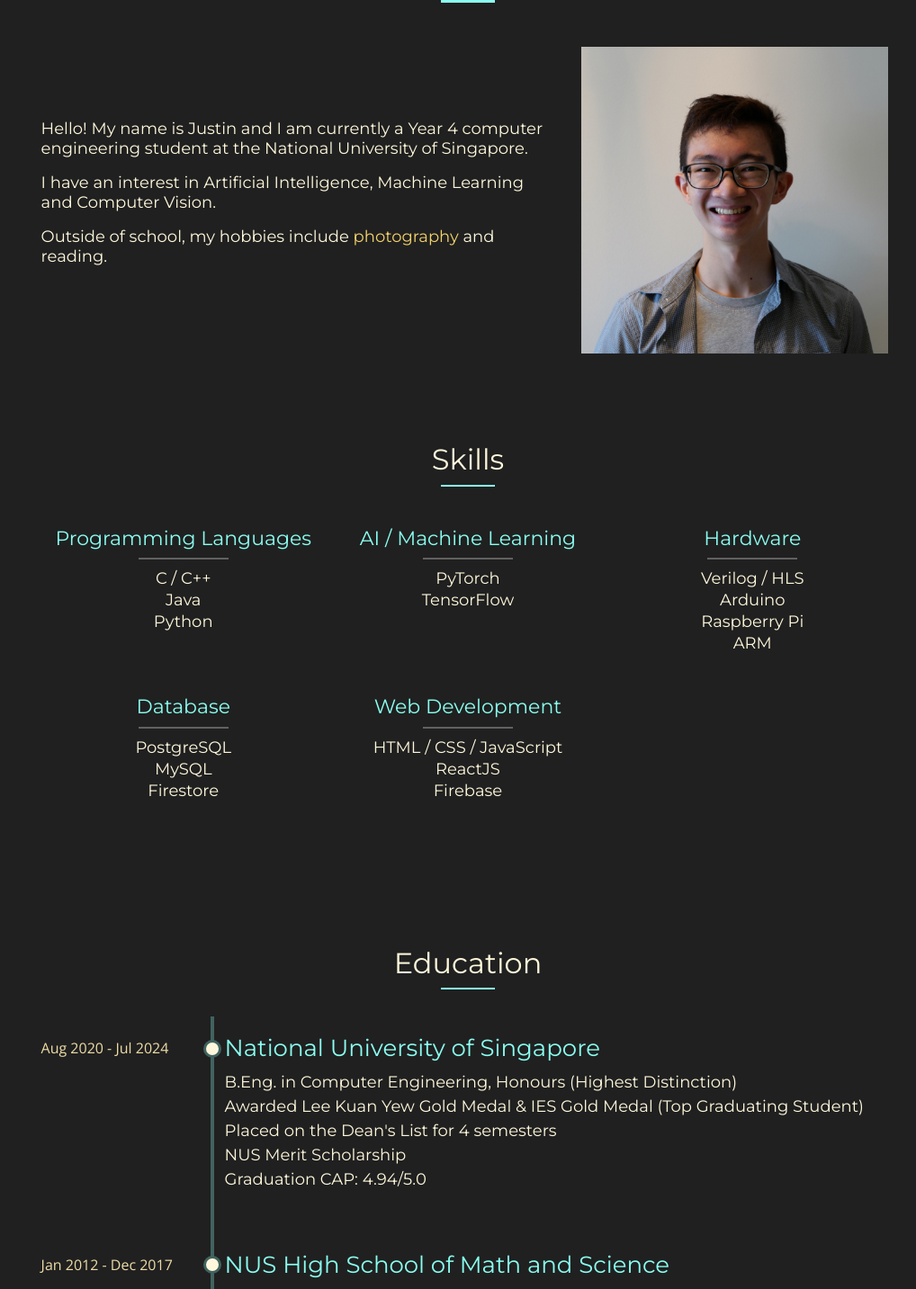
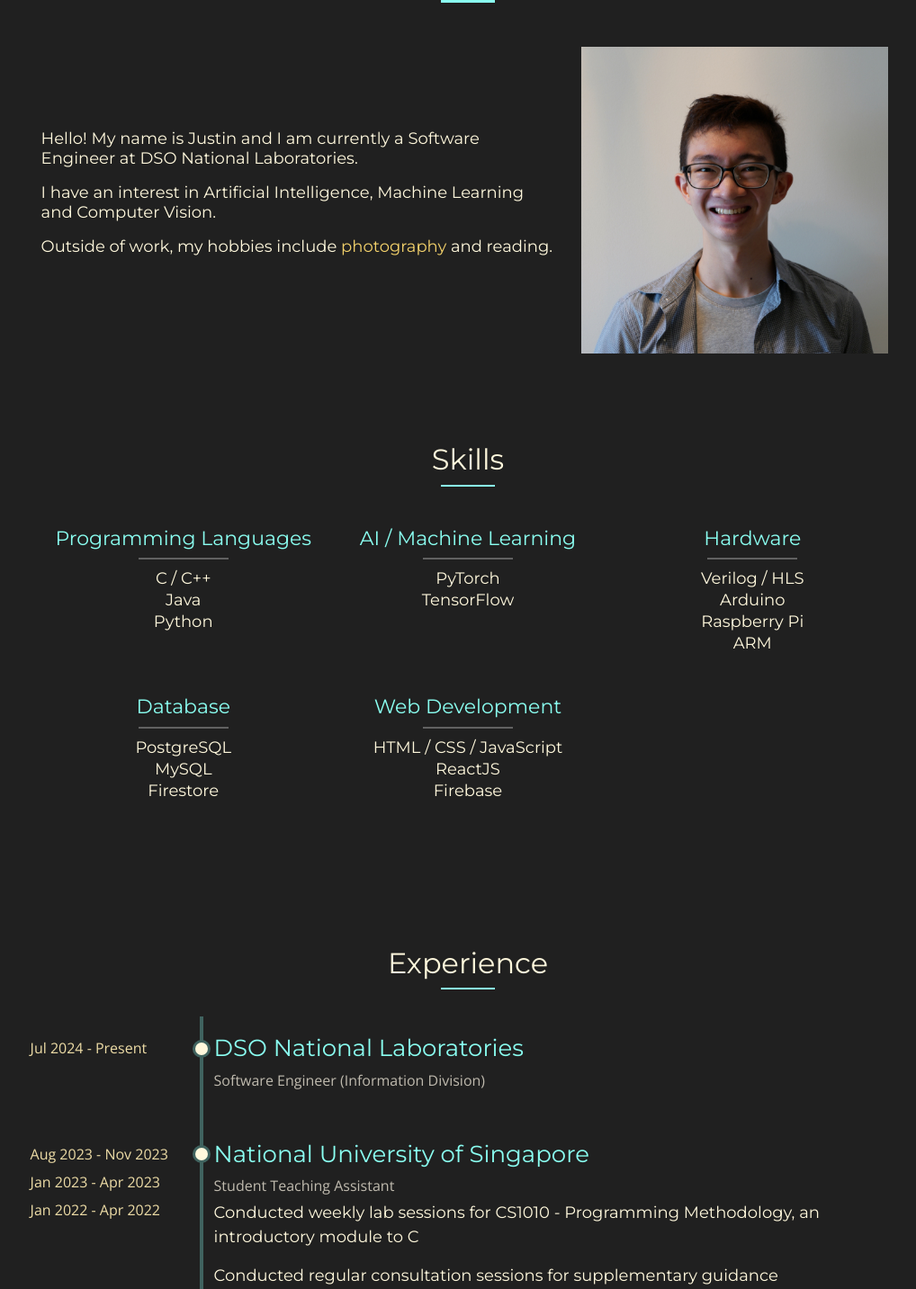
Before and after one commit to justinfidelis/justinfidelis.github.io, a React (Create React App) app in the folder portfolio/: page / in a window 1280 px wide. Shown: the part 860-2293 px from the top of the page at 90% size, without its empty margins (120-1138 px from the left). Built offline with nearby package versions, Linux system fonts and the light colour scheme.

Commit message:
Add changes: start work at DSO

```diff
--- a/portfolio/src/components/Content.jsx
+++ b/portfolio/src/components/Content.jsx
@@ -13,8 +13,8 @@ function Content() {
         <Intro />
         <About />
         <Skills />
+        <Experience />
         <Education />
-        <Experience />
         <Contact />
       </Container>
     );
--- a/portfolio/src/components/about/About.jsx
+++ b/portfolio/src/components/about/About.jsx
@@ -14,9 +14,9 @@ const About = () => {
             </Row>
             <Row>
                 <Col className="section-text" id="about-text-container">
-                    <p>Hello! My name is Justin and I am currently a Year 4 computer engineering student at the National University of Singapore.</p>
+                    <p>Hello! My name is Justin and I am currently a Software Engineer at DSO National Laboratories.</p>
                     <p>I have an interest in Artificial Intelligence, Machine Learning and Computer Vision.</p>
-                    <p>Outside of school, my hobbies include <a className="inline" href="https://justinfidelis.github.io/photography/">photography</a> and reading.</p>
+                    <p>Outside of work, my hobbies include <a className="inline" href="https://justinfidelis.github.io/photography/">photography</a> and reading.</p>
                 </Col>
                 <Col className="px-0" id="about-image-container">
                     <img className="about-image" src="self-pic.jpg" alt=""></img>
--- a/portfolio/src/components/education/Education.jsx
+++ b/portfolio/src/components/education/Education.jsx
@@ -8,7 +8,7 @@ const Education = () => {
     const educationData = [
       {
         title: "National University of Singapore",
-        date: "Aug 2020 - Jul 2024",
+        date: "Aug 2020 - Jun 2024",
         text: [
         "B.Eng. in Computer Engineering, Honours (Highest Distinction)\n" +
         "Awarded Lee Kuan Yew Gold Medal & IES Gold Medal (Top Graduating Student)\n" +
--- a/portfolio/src/components/experience/Experience.jsx
+++ b/portfolio/src/components/experience/Experience.jsx
@@ -6,19 +6,20 @@ import Timeline from '../timeline/Timeline';
 const Experience = () => {
     const experienceData = [
       {
-        title: "National University of Singapore",
-        subtitle: "Student Teaching Assistant",
-        date: "Aug 2023 - Nov 2023",
+        title: "DSO National Laboratories",
+        subtitle: "Software Engineer (Information Division)",
+        date: "Jul 2024 - Present",
         text: [
-          "Conducted weekly lab sessions for CS1010 - Programming Methodology, an introductory module to C",
-          "Prepared lesson materials and graded coding assignments",
         ],
       },
       {
         title: "National University of Singapore",
         subtitle: "Student Teaching Assistant",
-        date: "Jan 2023 - Apr 2023",
+        date: "Aug 2023 - Nov 2023\nJan 2023 - Apr 2023\nJan 2022 - Apr 2022",
         text: [
+          "Conducted weekly lab sessions for CS1010 - Programming Methodology, an introductory module to C",
+          "Conducted regular consultation sessions for supplementary guidance",
+          "Prepared lesson materials and graded coding assignments",
           "Facilitated weekly lab sessions for CG2111A - Engineering Principles and Practice II, " +
             "an intermediate module on register level programming for Arduino",
           "Guided 8 groups of students in their project to create a remote-controlled environment mapping robot",
@@ -33,16 +34,6 @@ const Experience = () => {
           "Integrated a Multi-Agent Reinforcement Learning algorithm into a Python simulation environment",
           "Performed controlled testing of the algorithms' learning efficiency, performance and reliability",
           "Created a simulation environment for AI agents using the OpenAI Gym API",
-        ],
-      },
-      {
-        title: "National University of Singapore",
-        subtitle: "Student Teaching Assistant",
-        date: "Jan 2022 - Apr 2022",
-        text: [
-          "Conducted weekly tutorials for CS1010 - Programming Methodology, an introductory module to C",
-          "Conducted regular consultation sessions for supplementary guidance",
-          "Prepared lesson materials and graded coding assignments",
         ],
       },
       {
--- a/portfolio/src/components/intro/Intro.jsx
+++ b/portfolio/src/components/intro/Intro.jsx
@@ -17,7 +17,7 @@ function Intro() {
             </Row>
             <Row>
                 <p className="mb-0" id="intro-description">
-                    I'm currently studying computer engineering at NUS.
+                    I'm working as a software engineer at DSO National Laboratories.
                 </p>
             </Row>
         </Container>
--- a/portfolio/src/components/nav/Header.jsx
+++ b/portfolio/src/components/nav/Header.jsx
@@ -8,12 +8,20 @@ import Nav from 'react-bootstrap/Nav';
 function Header() {
     const [isToggleHover, setIsToggleHover] = useState(false);
     return (
-        <Navbar className="navbar-dark px-2 py-1 fixed-top" expand="md" collapseOnSelect={true}>
+      <Navbar
+        className="navbar-dark px-2 py-1 fixed-top"
+        expand="md"
+        collapseOnSelect={true}
+      >
         <Navbar.Brand className="mx-0" href=".">
           <MainLogo />
         </Navbar.Brand>
-            <Navbar.Toggle aria-controls="navbar-nav" onMouseEnter={() => setIsToggleHover(true)} onMouseLeave={() => setIsToggleHover(false)}>
-                <HamburgerIcon isHover={isToggleHover}/>
+        <Navbar.Toggle
+          aria-controls="navbar-nav"
+          onMouseEnter={() => setIsToggleHover(true)}
+          onMouseLeave={() => setIsToggleHover(false)}
+        >
+          <HamburgerIcon isHover={isToggleHover} />
         </Navbar.Toggle>
         <Navbar.Collapse id="navbar-nav">
           <Nav className="ms-auto">
@@ -24,10 +32,10 @@ function Header() {
               <Nav.Link href="#skills">Skills</Nav.Link>
             </Nav.Item>
             <Nav.Item>
-                        <Nav.Link href="#education">Education</Nav.Link>
+              <Nav.Link href="#experience">Experience</Nav.Link>
             </Nav.Item>
             <Nav.Item>
-                        <Nav.Link href="#experience">Experience</Nav.Link>
+              <Nav.Link href="#education">Education</Nav.Link>
             </Nav.Item>
             <Nav.Item>
               <Nav.Link href="#contact">Contact</Nav.Link>
```
Lines whose indentation alone changed are shown as unchanged.
